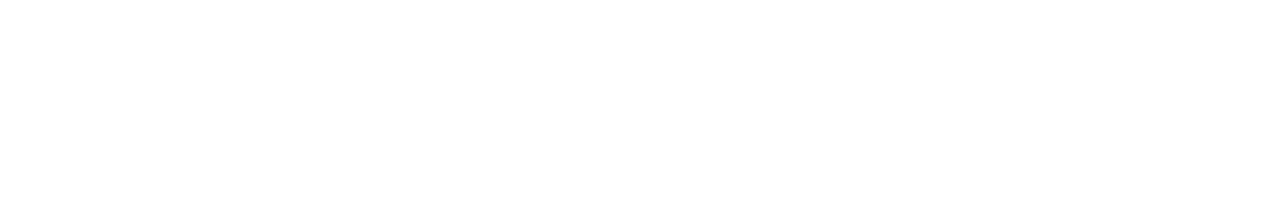
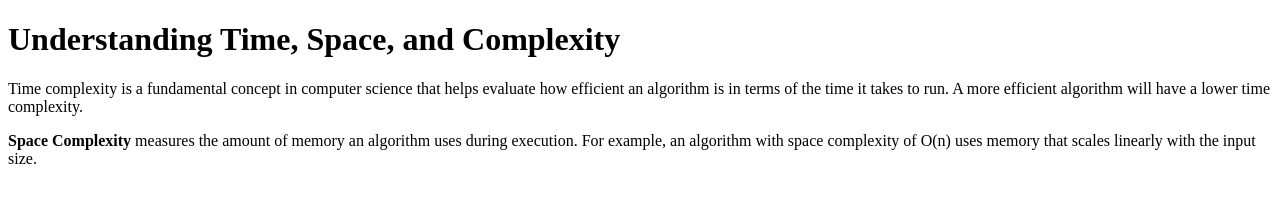
Before and after one commit to acciojob/time-and-space-complexity-code-nav-ds, a website: page main.html in a window 1280 px wide. Drawn offline with Linux system fonts and the light colour scheme.

Commit message:
created a submission

```diff
--- a/main.html
+++ b/main.html
@@ -1,16 +1,19 @@
 <!DOCTYPE html>
+<html>
+<head>
+  <title>Time, Space, and Complexity</title>
+</head>
+<body>
 
-<html>
+  <h1>Understanding Time, Space, and Complexity</h1>
 
-<head>
-	<link rel="stylesheet" href="styles.css">
-</head>
+  <p>
+    Time complexity is a fundamental concept in computer science that helps evaluate how efficient an algorithm is in terms of the time it takes to run. A more efficient algorithm will have a lower time complexity.
+  </p>
 
-<body>
-	<!-- the entire body must be written by student -->
-    <script type="text/javascript" src="./script.js">
-</script>
+  <p>
+    <b>Space Complexity</b> measures the amount of memory an algorithm uses during execution. For example, an algorithm with space complexity of O(n) uses memory that scales linearly with the input size.
+  </p>
 
 </body>
-
 </html>
```
